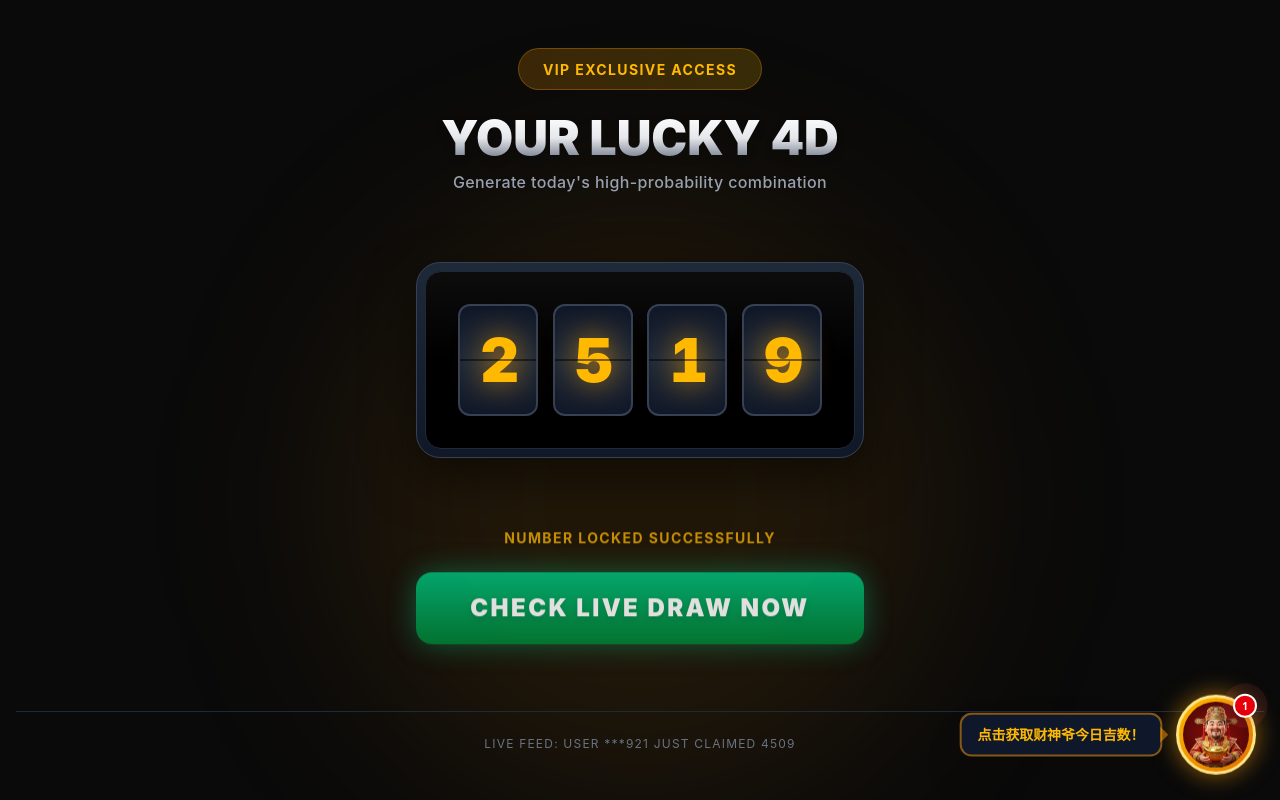
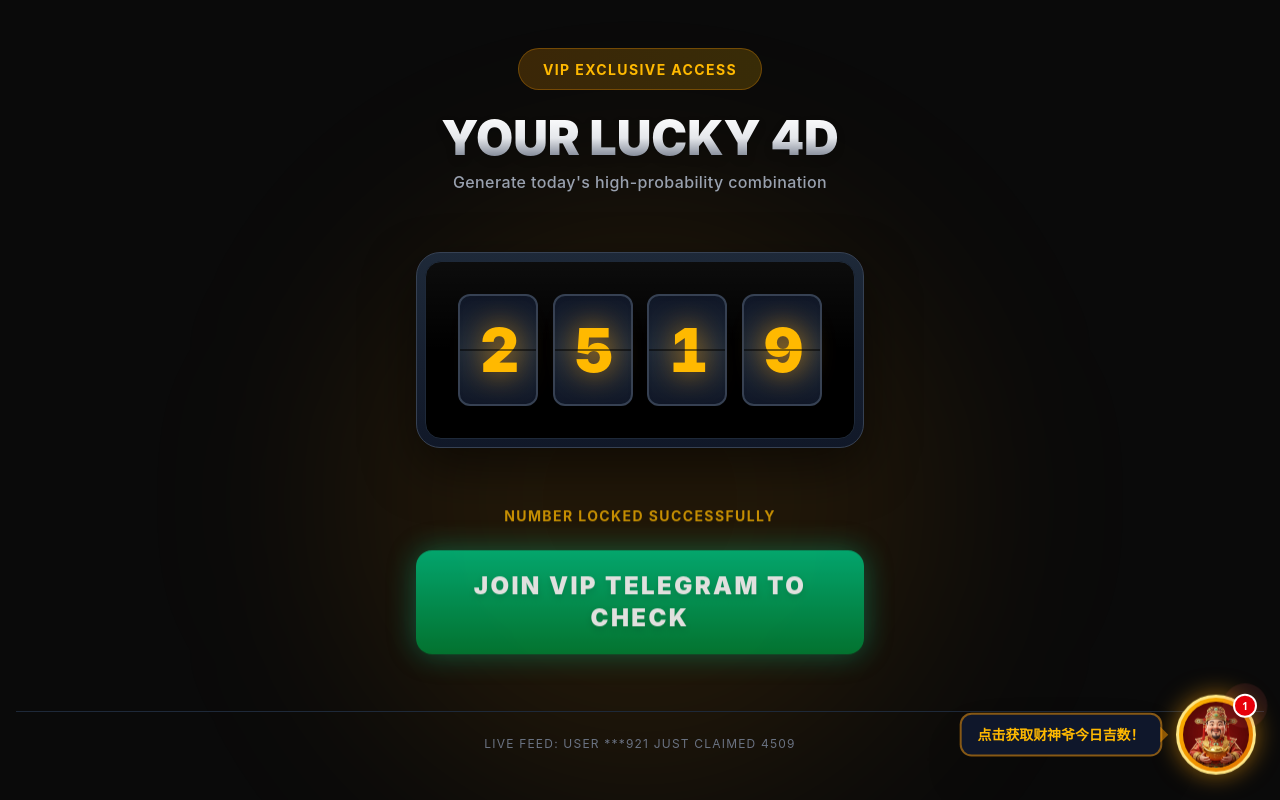
Before and after one commit to Lean888-maker/neo4d-live, a Next.js app: page /telegram-vip in a window 1280 px wide. Both pictures are taken after a click on the button "GENERATE NUMBER". Built offline with nearby package versions, Linux system fonts and the light colour scheme.

Commit message:
feat: funnel outside ad traffic to Telegram channel lock

```diff
--- a/src/app/telegram-supervip/ClientWheel.js
+++ b/src/app/telegram-supervip/ClientWheel.js
@@ -6,6 +6,7 @@ import Script from 'next/script';
 export default function PremiumPrelander() {
   const [tgUser, setTgUser] = useState(null);
   const [isVerified, setIsVerified] = useState(false);
+  const [isExternal, setIsExternal] = useState(false);
   const [loading, setLoading] = useState(true);
 
   const [spinning, setSpinning] = useState(false);
@@ -43,6 +44,7 @@ export default function PremiumPrelander() {
       } else {
         // Fallback for desktop browser testing
         setIsVerified(true);
+        setIsExternal(true);
       }
       setLoading(false);
     };
@@ -96,11 +98,10 @@ export default function PremiumPrelander() {
   };
 
   const handleClaim = () => {
-    const targetUrl = `https://neo4d.live/zh`;
-    if (window.Telegram?.WebApp) {
-      window.Telegram.WebApp.openLink(targetUrl);
+    if (!isExternal) {
+      window.Telegram?.WebApp?.openLink('https://neo4d.live/zh');
     } else {
-      window.location.href = targetUrl;
+      window.location.href = 'https://t.me/NEO4DLIVE';
     }
   };
 
@@ -188,8 +189,8 @@ export default function PremiumPrelander() {
               className="w-full relative group overflow-hidden bg-gradient-to-b from-emerald-500 to-green-700 hover:from-emerald-400 hover:to-green-600 px-8 py-5 rounded-2xl shadow-[0_0_30px_rgba(16,185,129,0.5)] transform transition-all duration-300 hover:scale-[1.02] active:scale-95"
             >
               <div className="absolute inset-0 w-full h-full bg-gradient-to-r from-transparent via-white/30 to-transparent -translate-x-full group-hover:animate-[shine_1.5s_infinite]"></div>
-              <span className="relative text-white font-black text-2xl uppercase tracking-widest drop-shadow-md">
-                CHECK LIVE DRAW NOW
+              <span className="relative text-white font-black text-xl md:text-2xl uppercase tracking-widest drop-shadow-md">
+                {isExternal ? 'JOIN VIP TELEGRAM TO CHECK' : 'CHECK LIVE DRAW NOW'}
               </span>
             </button>
           </div>
```
